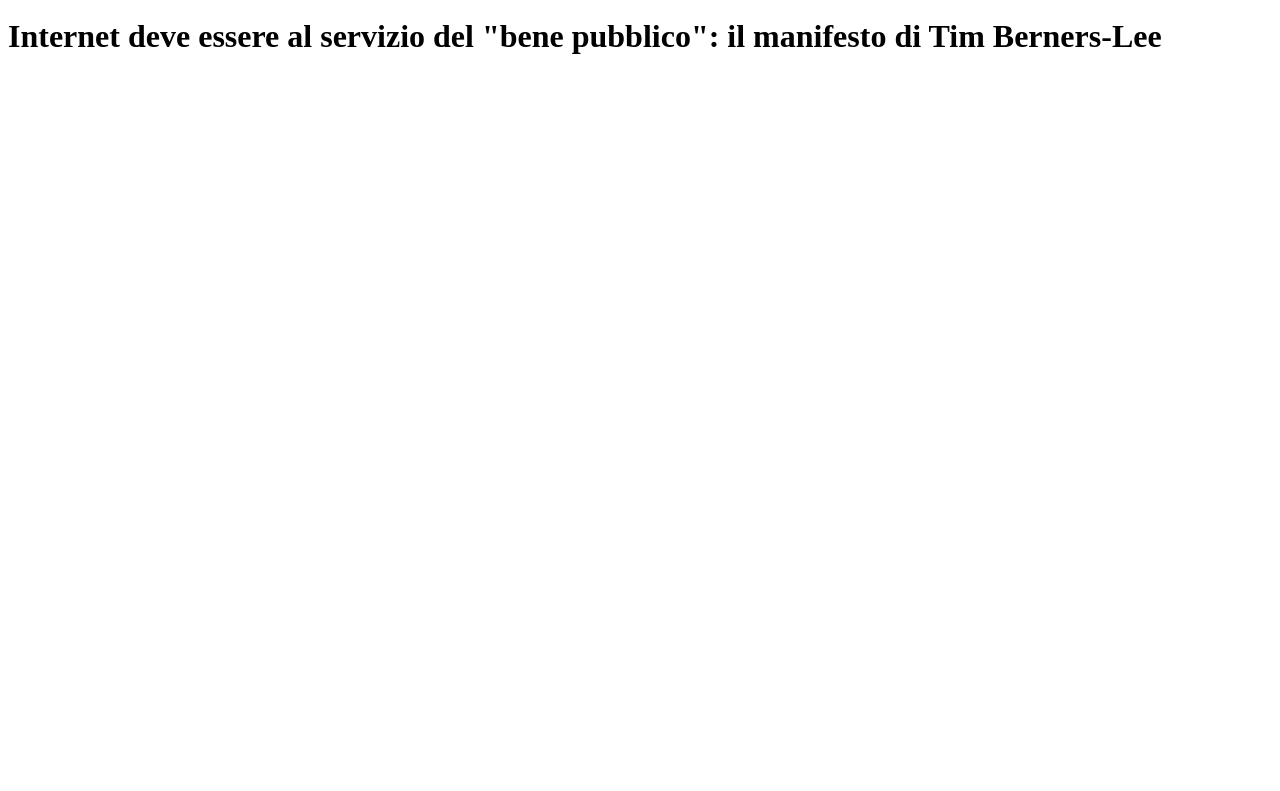
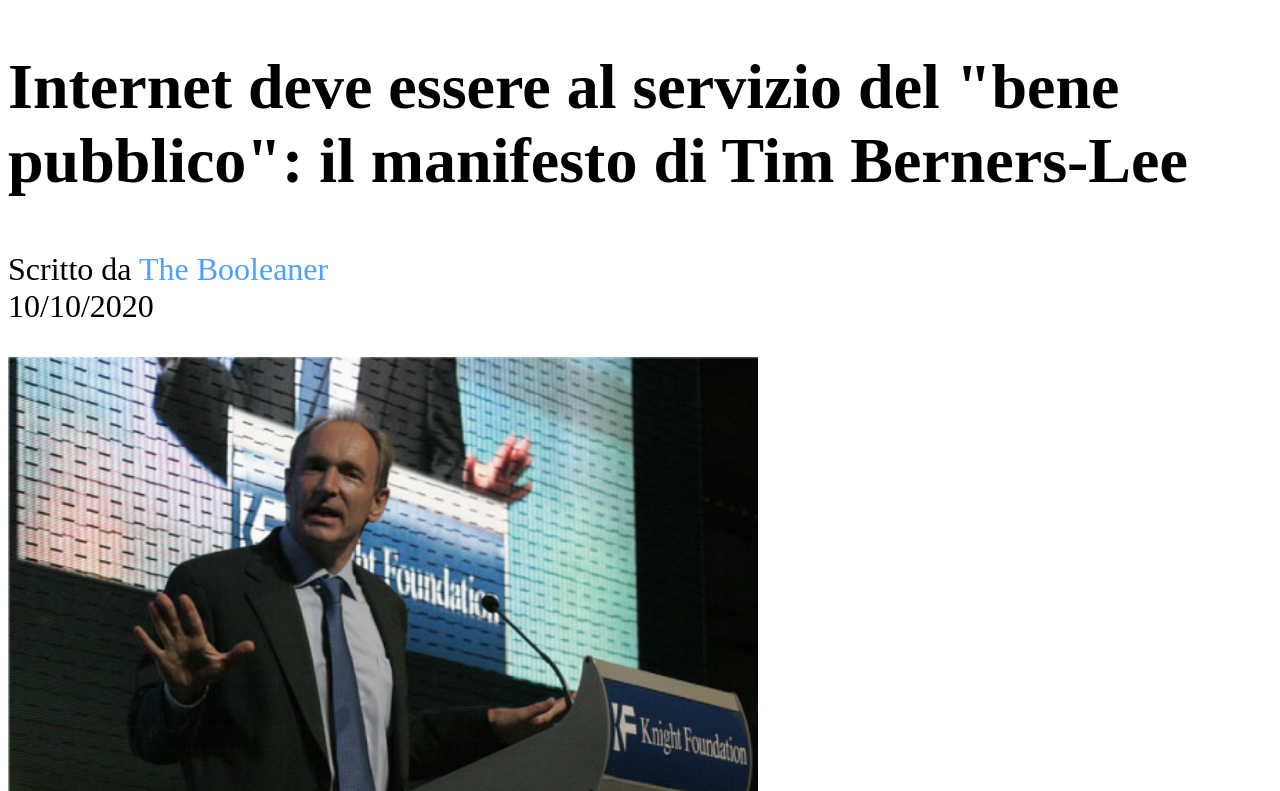
Before and after one commit to KrisssBrown/html-css-booleaner, a plain HTML site: page index.html in a window 1280 px wide. Shown: the part 161-952 px from the top of the page. Before the commit the page ends 800 px from the top, so only its background shows below. Drawn offline with Linux system fonts and the light colour scheme.

Commit message:
Finiti titolo e immagini

```diff
--- a/css/style.css
+++ b/css/style.css
@@ -11,15 +11,20 @@ header{
     height: 100px;
     position: relative;
     top: 50px;
-    /* width: auto;
-    text-align: left;
-    background-image: url("/img/pattern.png");
-    background-color: #4EA0FF; */
-
 
 }
 
-/* #pattern{
-    background-repeat: repeat;
+#titolo-principale{
+    font-size: 4em;
+}
+.autore{
+    font-size: 2em;
 
-} */
+}
+#autore{
+    font-size: 1em;
+    color: #4EA0FF;
+}
+.timg{
+    height: 500px;
+}
--- a/index.html
+++ b/index.html
@@ -17,7 +17,28 @@
     <!-- Fine Header -->
 
     <main>
-        <h1>Internet deve essere al servizio del "bene pubblico": il manifesto di Tim Berners-Lee</h1>
+        <section>
+            <!-- inizio titolo e immagini -->
+            <div>
+                <h1 id="titolo-principale">Internet deve essere al servizio del "bene pubblico": il manifesto di Tim Berners-Lee</h1>
+                <p class="autore">Scritto da <span class="autore" id="autore">The Booleaner</span><br>
+                10/10/2020</p>
+            </div>
+            <div class="timg">
+                <img src="img/tim-1.jpg" alt="" class="timg">
+                <img src="img/tim-2.jpg" alt="" class="timg">
+                <p>1st photo: Jhon S. and James L. Knight Foundation, by Scott Henrichsen <br>
+                2nd photo: Wikimedia, by Paul Clarke </p>
+            </div>
+            <!-- Fine titolo e immagini -->
+            <!-- Inizio paragrafo principale -->
+
+
+
+
+
+        </section>
+
 
     </main>
 </body>
```
